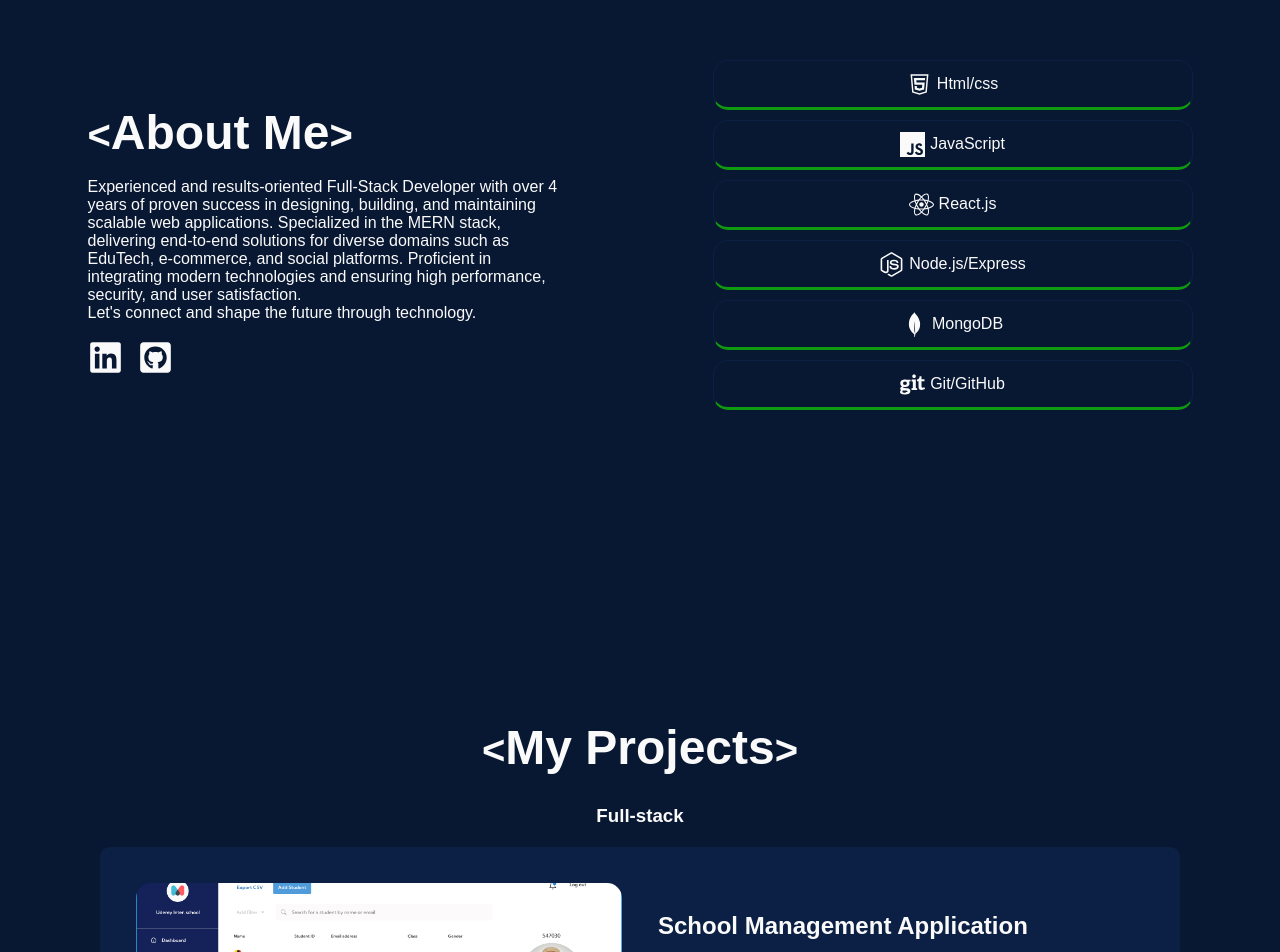
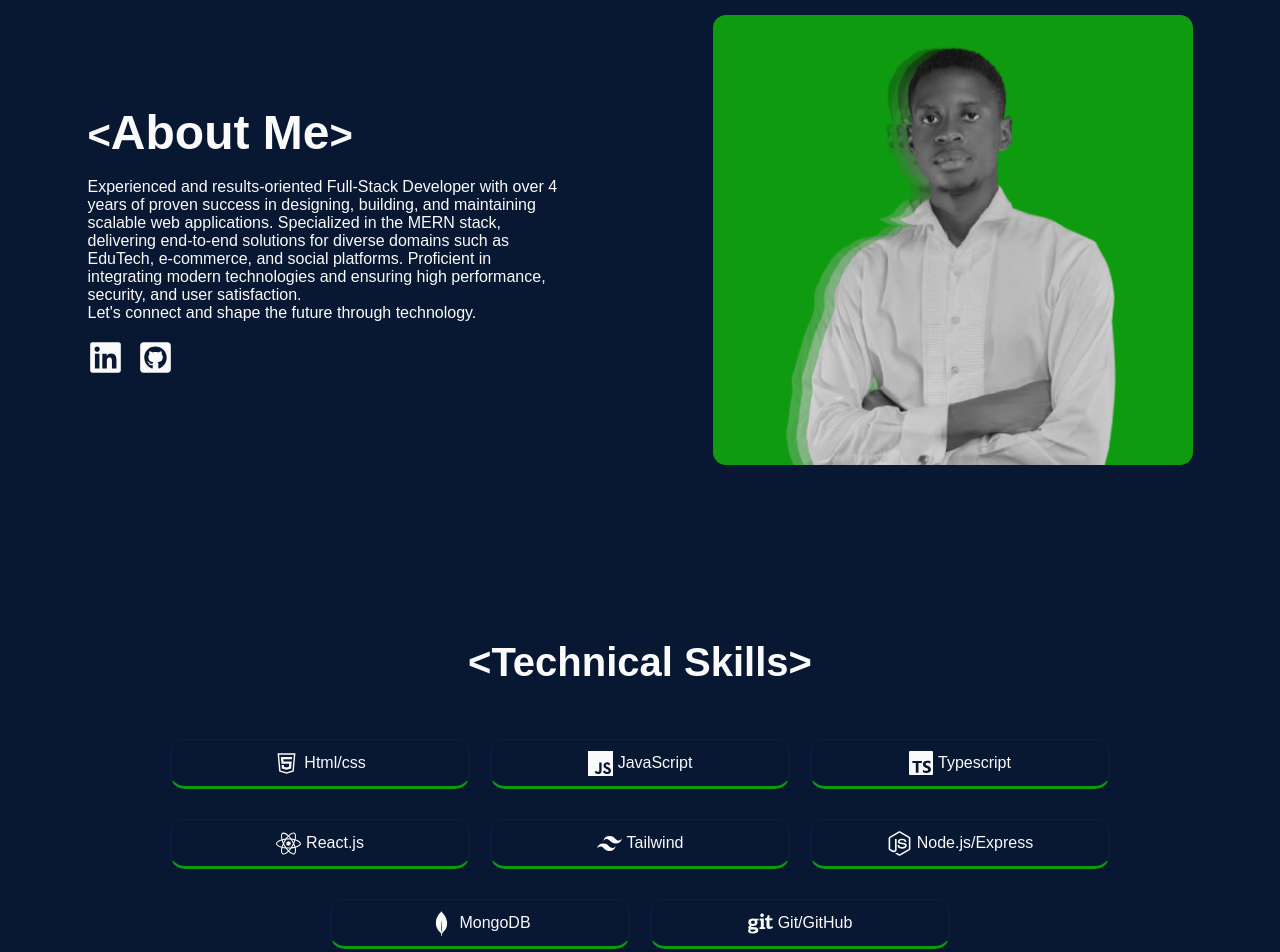
Before and after one commit to Blaspace/Portfolio, a React (Create React App) app: page / in a window 1280 px wide. Shown: the part 1040-1992 px from the top of the page. Built offline with nearby package versions, Linux system fonts and the light colour scheme; no server answers.

Commit message:
added my picture

```diff
--- a/src/App.js
+++ b/src/App.js
@@ -7,6 +7,7 @@ import ThirdSection from "./component/ThirdSection";
 import Footer from "./component/Footer";
 import "aos/dist/aos.css";
 import Aos from "aos";
+import Skills from "./component/Skills";
 
 function App() {
   useEffect(() => {
@@ -29,6 +30,7 @@ function App() {
       <Nav />
       <Header />
       <FirstSection />
+      <Skills/>
       <SecondSection />
       <ThirdSection />
       <Footer />
--- a/src/component/FirstSection.js
+++ b/src/component/FirstSection.js
@@ -1,8 +1,6 @@
 import React from "react";
 import { FaGithubSquare, FaLinkedin } from "react-icons/fa";
-import { FaReact, FaNodeJs, FaGit } from "react-icons/fa";
-import { SiJavascript, SiMongodb } from "react-icons/si";
-import { AiOutlineHtml5 } from "react-icons/ai";
+import img from "../public/james.png";
 
 function FirstSection() {
   const handleNavigate = (uri) => {
@@ -48,29 +46,37 @@ function FirstSection() {
             />
           </span>
         </section>
-        <section id="second">
-          <div timing="0s" data-aos="fade-left" data-aos-duration="500">
-            <AiOutlineHtml5 size={25} style={{ marginRight: "5px" }} />{" "}
-            <p>Html/css</p>
-          </div>
-          <div timing="0.5s" data-aos="fade-left" data-aos-duration="500">
-            <SiJavascript size={25} style={{ marginRight: "5px" }} />{" "}
-            <p>JavaScript</p>
-          </div>
-          <div timing="1s" data-aos="fade-left" data-aos-duration="500">
-            <FaReact size={25} style={{ marginRight: "5px" }} /> <p>React.js</p>
-          </div>
-          <div timing="1.5s" data-aos="fade-left" data-aos-duration="500">
-            <FaNodeJs size={25} style={{ marginRight: "5px" }} />{" "}
-            <p>Node.js/Express</p>
-          </div>
-          <div timing="2s" data-aos="fade-left" data-aos-duration="500">
-            <SiMongodb size={25} style={{ marginRight: "5px" }} />{" "}
-            <p>MongoDB</p>
-          </div>
-          <div timing="2.5s" data-aos="fade-left" data-aos-duration="500">
-            <FaGit size={25} style={{ marginRight: "5px" }} /> <p>Git/GitHub</p>
-          </div>
+        <section id="second" data-aos="fade-up" data-aos-duration="1000">
+        <img
+            src={img}
+            alt="James Ngbede Samuel"
+            width={"100%"}
+            height={"500px"}
+            style={{ objectFit: "cover",zIndex: "2",filter:"grayscale(100%)"}}
+            data-aos="fade-left"
+            data-aos-duration="2000"
+            data-aos-delay="100"
+          />
+        <img
+            src={img}
+            alt="James Ngbede Samuel"
+            width={"100%"}
+            height={"500px"}
+            style={{ objectFit: "cover", position: "absolute", right:"10px", top: "20px", opacity: '0.5', zIndex: '-1', filter:"grayscale(100%)"}}
+            data-aos="fade-left"
+            data-aos-duration="2500"
+            data-aos-delay="150"
+          />
+          <img
+            src={img}
+            alt="James Ngbede Samuel"
+            width={"100%"}
+            height={"500px"}
+            style={{ objectFit: "cover", position: "absolute", right:"20px", top: "20px", opacity: '0.3', zIndex: '-1', filter:"grayscale(100%)"}}
+            data-aos="fade-left"
+            data-aos-duration="3000"
+            data-aos-delay="150"
+          />
         </section>
       </div>
     </div>
--- /dev/null
+++ b/src/component/Skills.js
@@ -0,0 +1,48 @@
+import React from 'react'
+import { AiOutlineHtml5 } from 'react-icons/ai'
+import { FaReact, FaNodeJs, FaGit } from 'react-icons/fa'
+import { SiJavascript, SiTypescript, SiTailwindcss, SiMongodb } from 'react-icons/si'
+
+
+function Skills() {
+  return (
+    <div className='skills-con'>
+        <h1>{"<"}Technical Skills{">"}</h1>
+        <br/>
+        <br/>
+        <br/>
+      <div className='skills'>
+      <div timing="0s" data-aos="fade-left" data-aos-duration="500">
+            <AiOutlineHtml5 size={25} style={{ marginRight: "5px" }} />{" "}
+            <p>Html/css</p>
+          </div>
+          <div timing="0.5s" data-aos="fade-left" data-aos-duration="500">
+            <SiJavascript size={25} style={{ marginRight: "5px" }} />{" "}
+            <p>JavaScript</p>
+          </div>
+          <div timing="1s" data-aos="fade-left" data-aos-duration="500">
+            <SiTypescript size={24} style={{ marginRight: "5px" }} /><p>Typescript</p>
+          </div>
+          <div timing="1.5s" data-aos="fade-left" data-aos-duration="500">
+            <FaReact size={25} style={{ marginRight: "5px" }} /> <p>React.js</p>
+          </div>
+          <div timing="2s" data-aos="fade-left" data-aos-duration="500">
+            <SiTailwindcss size={25} style={{ marginRight: "5px" }} /> <p>Tailwind</p>
+          </div>
+          <div timing="2.5s" data-aos="fade-left" data-aos-duration="500">
+            <FaNodeJs size={25} style={{ marginRight: "5px" }} />{" "}
+            <p>Node.js/Express</p>
+          </div>
+          <div timing="3s" data-aos="fade-left" data-aos-duration="500">
+            <SiMongodb size={25} style={{ marginRight: "5px" }} />{" "}
+            <p>MongoDB</p>
+          </div>
+          <div timing="3.5s" data-aos="fade-left" data-aos-duration="500">
+            <FaGit size={25} style={{ marginRight: "5px" }} /> <p>Git/GitHub</p>
+          </div>
+    </div>
+    </div>
+  )
+}
+
+export default Skills
--- a/src/index.css
+++ b/src/index.css
@@ -183,21 +183,50 @@ body {
 .first-con section {
   width: 90%;
 }
-.first-con section div {
+.skills-con{
+  background-color: #081833;
+  width: 100%;
+  display: flex;
+  flex-direction: column;
+  align-items: center;
+  color: #fafafa;
+}
+.skills-con h1{
+  font-size: 40px;
+}
+.skills{
+  width: 90%;
+  max-width: 1200px;
+  display: flex;
+  flex-wrap: wrap;
+  gap: 20px;
+  justify-content: center;
+}
+.skills div {
   display: flex;
   justify-content: center;
   align-items: center;
-  font-size: 20px;
-  font-weight: 800;
+  font-size: 16px;
   height: 50px;
   margin-bottom: 10px;
   border-bottom: 3px solid #0f9b0f;
+  color: #fafafa;
   border-radius: 15px;
-  width: 100%;
+  width: 300px;
   border-top: 1px solid #0b2044;
   border-right: 1px solid #0b2044;
   border-left: 1px solid #0b2044;
 }
+#second {
+  background-color: #0f9b0f;
+  height: 450px;
+  overflow-y: clip;
+  border-radius: 13px;
+  padding-top: 20px;
+  position: relative;
+}
+
+
 /*second section*/
 .second {
   background-color: #081833;
@@ -285,7 +314,7 @@ body {
   border-radius: 20px;
   background-color: transparent;
   color: #fafafa;
-  border: 2px solid #0f9b0f;
+  border: 1px solid #0f9b0f;
   transition: background-color 500ms;
   cursor: pointer;
 }
@@ -298,7 +327,7 @@ body {
   border-radius: 20px;
   background-color: #0f9b0f;
   color: #fafafa;
-  border: 2px solid #0f9b0f;
+  border: 1px solid #0f9b0f;
   transition: background-color 500ms;
   cursor: pointer;
 }
@@ -433,7 +462,7 @@ textarea::placeholder {
   .header-con button {
     height: 50px;
     width: 150px;
-    border: 3px solid #0f9b0f;
+    border: 1px solid #0f9b0f;
   }
   .first-con {
     flex-direction: row;
```
Also changed, not shown: src/public/IMG_3703 (1).jpg (added), src/public/james.png (added).
